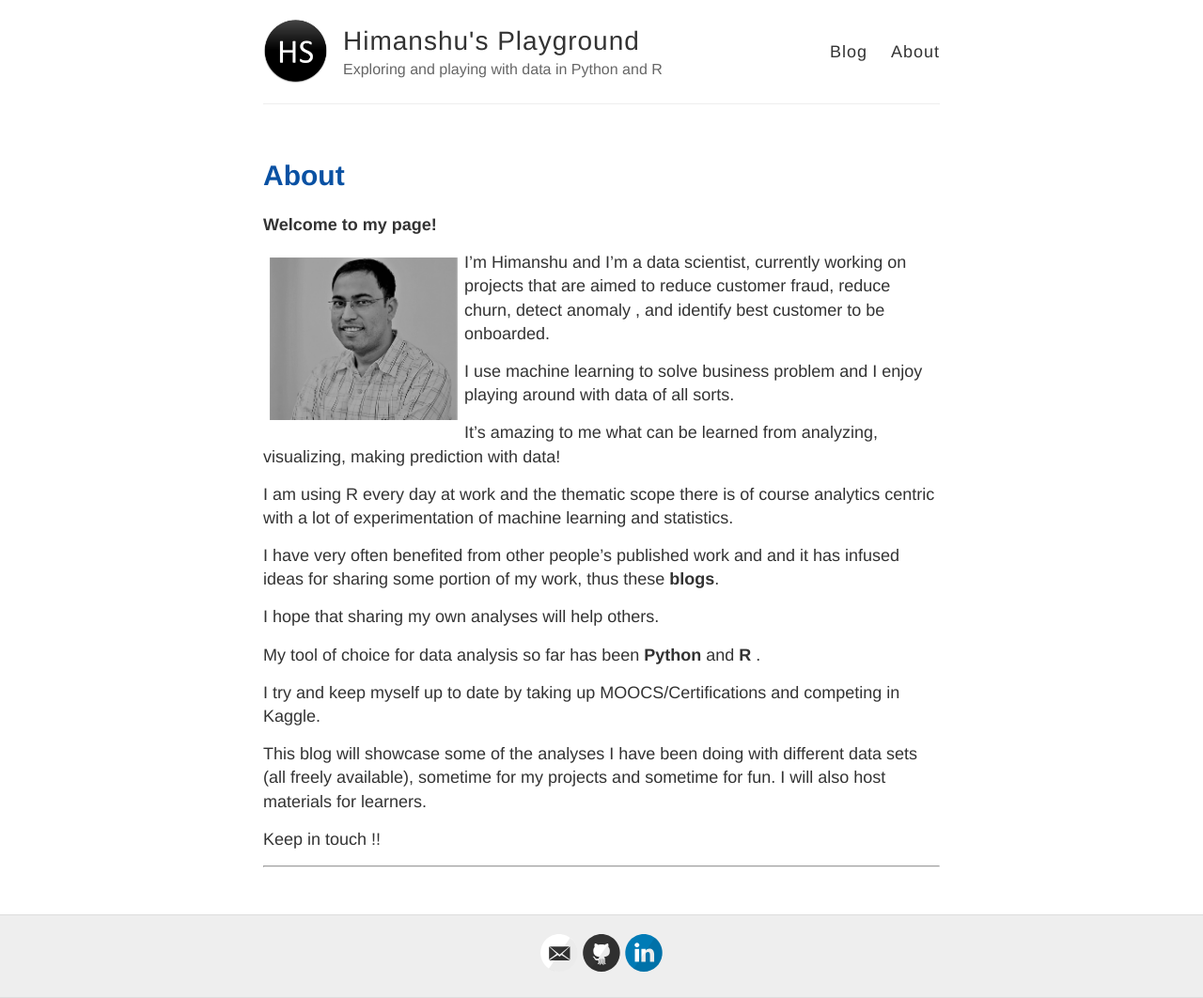
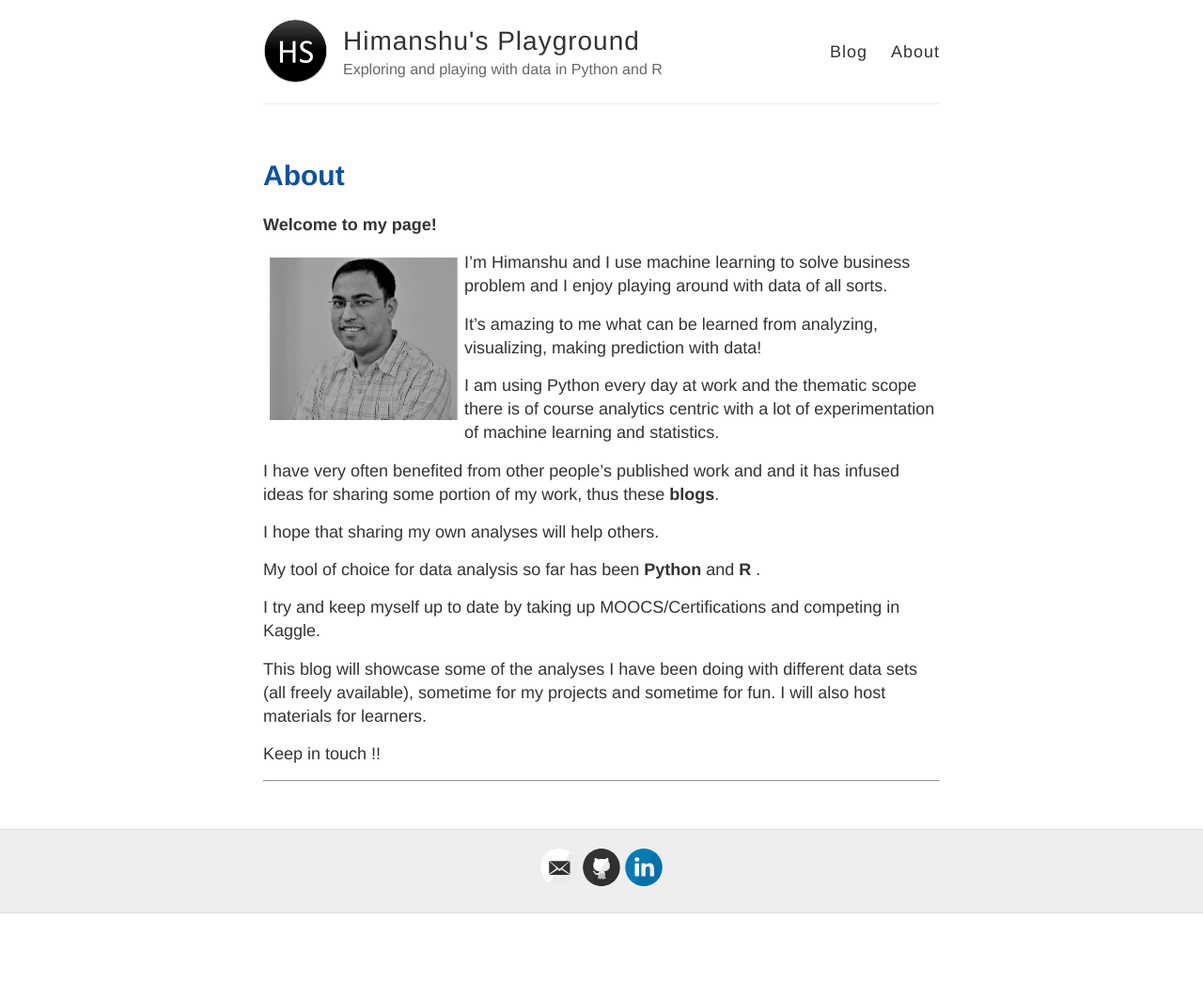
Before and after one commit to himanshusin/himanshusin.github.io, a Jekyll site: the page built from about.md, in a window 1280 px wide. Shown: the whole page at 94% size. Built offline with Jekyll 4.4.1, drawn with Linux system fonts in a browser that asks for light colours; after the commit the page ends 972 px from its top, so only the background shows below that.

Commit message:
Update about.md

```diff
--- a/about.md
+++ b/about.md
@@ -8,13 +8,11 @@ permalink: /about/
 
 ![]({{ site.url }}/images/selfie2.jpg){:style="float: left;margin-right: 7px;margin-top: 7px; margin-bottom: 7px; margin-left: 7px; width: 200px"}
 
-I'm Himanshu and I'm a data scientist,  currently working on projects that are aimed to  reduce customer fraud, reduce churn, detect anomaly , and identify best customer to be onboarded.
-
-I use machine learning to solve business problem and I enjoy playing around with data of all sorts.
+I'm Himanshu and I use machine learning to solve business problem and I enjoy playing around with data of all sorts.
 
 It's amazing to me what can be learned from analyzing, visualizing, making prediction with data!
 
-I am using R every day at work and the thematic scope there is of course analytics centric with a lot of experimentation of machine learning and statistics.
+I am using Python every day at work and the thematic scope there is of course analytics centric with a lot of experimentation of machine learning and statistics.
 
 I have very often benefited from other people's published work and and it has infused ideas for sharing some portion of my  work, thus these **blogs**.
 
```
